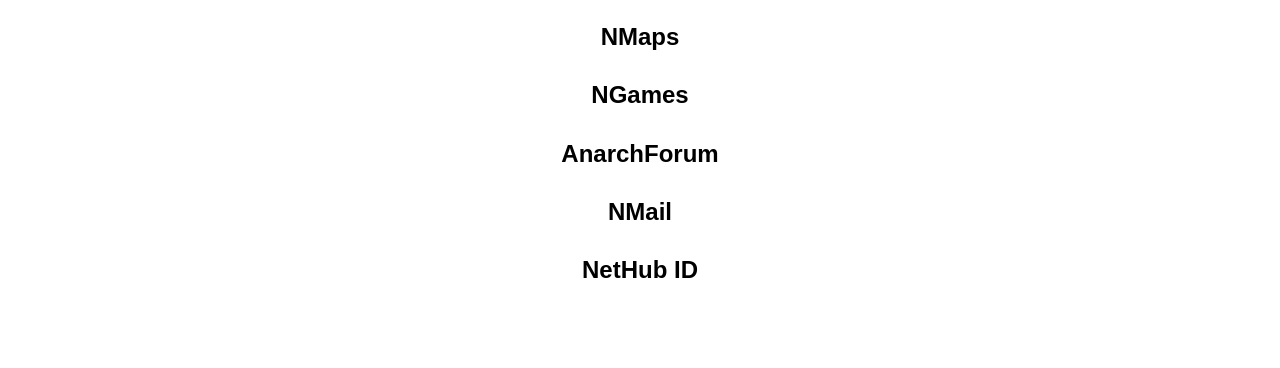
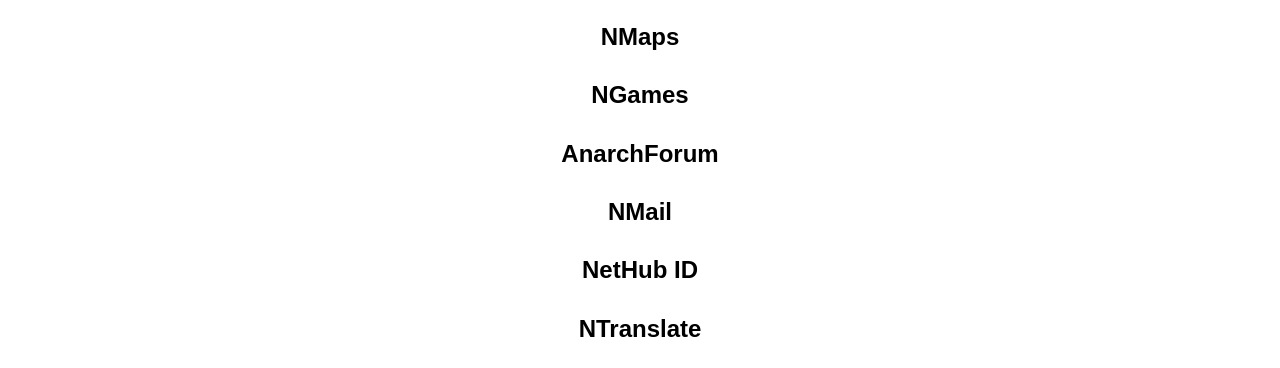
Before and after one commit to oyuncunettv/nethub, a plain HTML site: page index.html in a window 1280 px wide. Shown: the part 463-831 px from the top of the page. Before the commit the page ends 800 px from the top, so only its background shows below. Drawn offline with Linux system fonts and the light colour scheme.

Commit message:
Update index.html

```diff
--- a/index.html
+++ b/index.html
@@ -43,6 +43,7 @@
       <h2>AnarchForum</h2>
       <h2>NMail</h2>
       <h2>NetHub ID</h2>
+      <h2>NTranslate</h2>
     </center>
   </body>
 </html>
```
